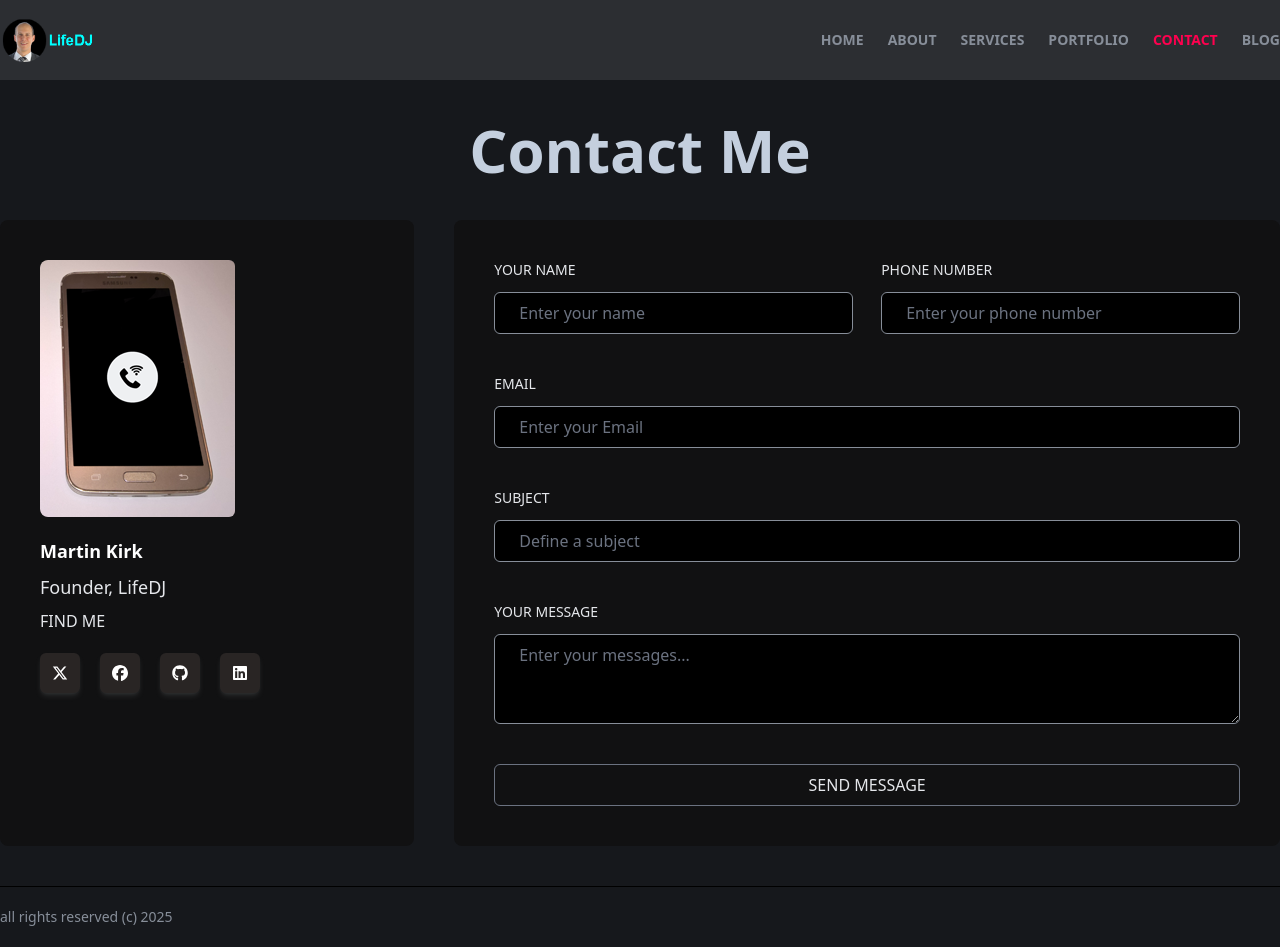
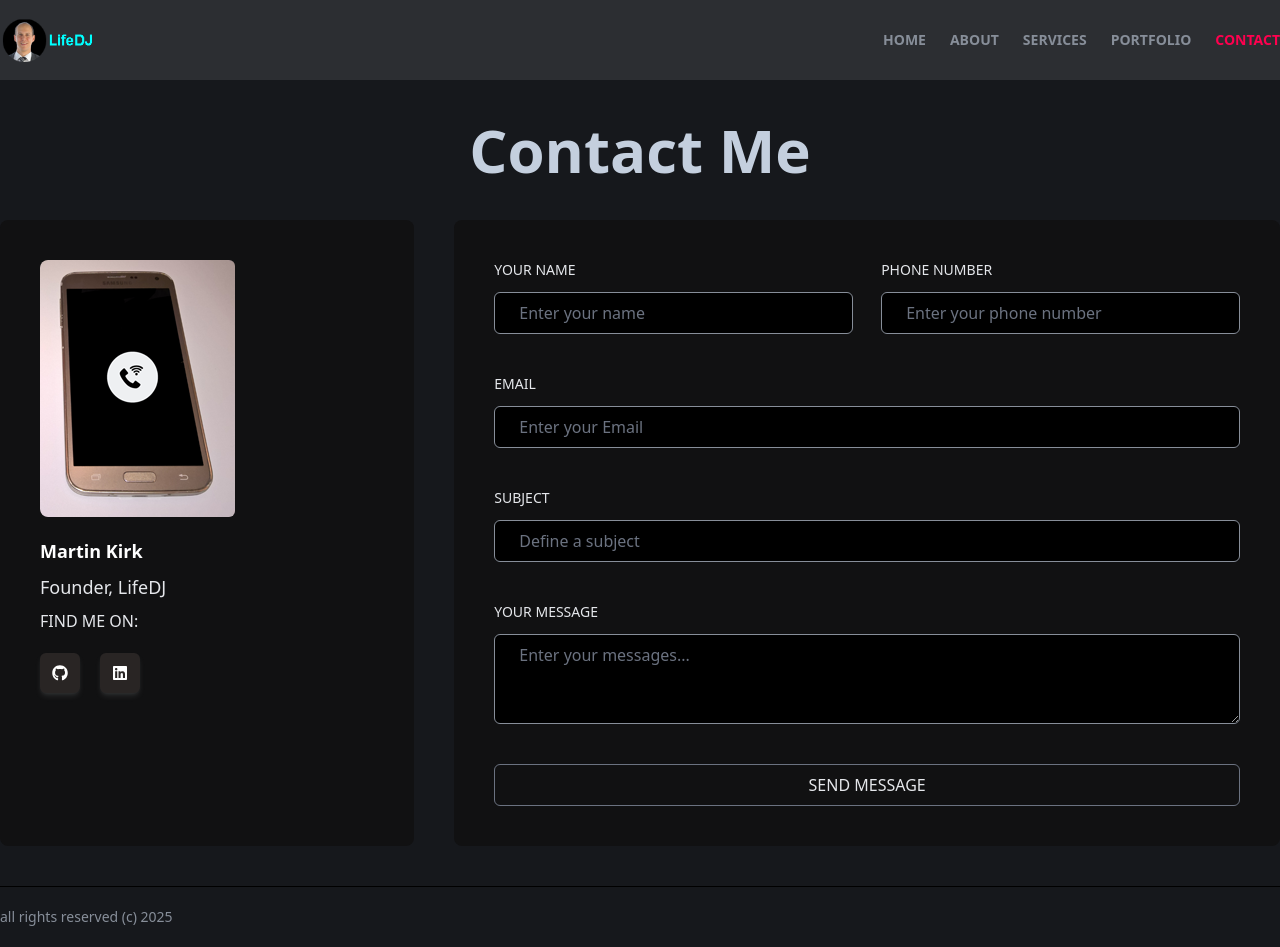
Before and after one commit to DjKirkovic/ldj, a React (Vite) app: page /contact in a window 1280 px wide. Built offline with nearby package versions, Linux system fonts and the light colour scheme.

Commit message:
added social links

```diff
--- a/src/components/ContactMe.jsx
+++ b/src/components/ContactMe.jsx
@@ -37,7 +37,7 @@ const ContactMe = () => {
           <div className="py-5 flex flex-col gap-2">
             <p className="text-lg text-white font-bold">Martin Kirk</p>
             <p className="text-lg font-medium">Founder, LifeDJ</p>
-            <p className="uppercase">Find me</p>
+            <p className="uppercase">Find me on:</p>
           </div>
           <SocialIcon />
         </div>
--- a/src/components/Header.jsx
+++ b/src/components/Header.jsx
@@ -12,7 +12,6 @@ const Header = () => {
     { title: "Services", link: "/services" },
     { title: "Portfolio", link: "/portfolio" },
     { title: "Contact", link: "/contact" },
-    { title: "Blog", link: "/blog" },
   ];
 
   return (
--- a/src/components/ui/SocialIcon.jsx
+++ b/src/components/ui/SocialIcon.jsx
@@ -1,19 +1,13 @@
 import React from "react";
-import { FaFacebook, FaGithub, FaLinkedin, FaXTwitter } from "react-icons/fa6";
+import { FaGithub, FaLinkedin } from "react-icons/fa6";
 
 const SocialIcon = () => {
   return (
     <div className="flex items-center gap-5">
-      <a href="#" className="portfolioIconStyle">
-        <FaXTwitter />
-      </a>
-      <a href="#" className="portfolioIconStyle">
-        <FaFacebook />
-      </a>
-      <a href="#" className="portfolioIconStyle">
+      <a href="https://github.com/DjKirkovic" className="portfolioIconStyle">
         <FaGithub />
       </a>
-      <a href="#" className="portfolioIconStyle">
+      <a href="https://www.linkedin.com/in/martinkirk/" className="portfolioIconStyle">
         <FaLinkedin />
       </a>
     </div>
--- a/src/main.jsx
+++ b/src/main.jsx
@@ -8,7 +8,7 @@ import Footer from "./components/Footer.jsx";
 import About from "./pages/About.jsx";
 import Services from "./pages/Services.jsx";
 import Portfolio from "./components/Portfolio.jsx";
-import ConatctPage from "./pages/ContactPage.jsx";
+import ContactPage from "./pages/ContactPage.jsx";
 import PortfolioPage from "./pages/PortfolioPage.jsx";
 
 const Layout = () => {
@@ -44,7 +44,7 @@ const router = createBrowserRouter([
       },
       {
         path: "/contact",
-        element: <ConatctPage />,
+        element: <ContactPage />,
       },
     ],
   },
```
Also changed, not shown: 1 other file (tests, documents, lock files or other folders).
